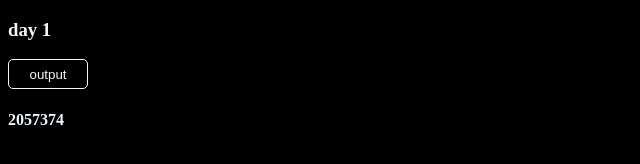
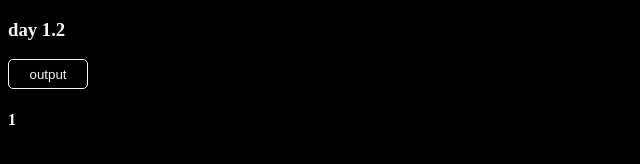
Before and after one commit to vybukhivka/advent-of-code-2024, a website built with Vite: page index.html in a window 1280 px wide. Both pictures are taken after a click on the button "output". Shown: the full height of the page, 0-640 px from the left. Built offline with nearby package versions, Linux system fonts and the light colour scheme.

Commit message:
day1.2 basic structure

```diff
--- a/src/day1.ts
+++ /dev/null
@@ -1,40 +0,0 @@
-import { data } from "./day1-input";
-
-export const day1 = (): number => {
-	type Columns = { left: number[]; right: number[] };
-	type Pair = [number, number];
-
-	function createSortedColumns(data: string): Columns {
-		const rows = data.split("\n");
-		const left = rows.map(
-			(row: string) => Number(row.slice(0, row.indexOf("   ")).trim()) || 0,
-		);
-		const right = rows.map(
-			(row: string) => Number(row.slice(row.indexOf("   ")).trim()) || 0,
-		);
-
-		return { left: left.sort(), right: right.sort() };
-	}
-
-	function createPairs(left: number[], right: number[]): Pair[] {
-		if (left.length !== right.length) {
-			throw new Error("Columns have different lengths");
-		}
-		return left.map((value, i) => [value, right[i]]);
-	}
-
-	function measureDistance(leftNum: number, rightNum: number): number {
-		if (!leftNum || !rightNum) throw new Error("Wrong input, number expected");
-
-		return Math.abs(leftNum - rightNum);
-	}
-
-	const idColumns = createSortedColumns(data);
-	const idPairs = createPairs(idColumns.left, idColumns.right);
-
-	const distance = idPairs.reduce((acc, [left, right]) => {
-		return acc + measureDistance(left, right);
-	}, 0);
-
-	return distance;
-};
--- /dev/null
+++ b/src/day1/day1.1.ts
@@ -0,0 +1,38 @@
+import { data } from "./day1.1-input";
+import { Columns, Pair } from "./types";
+
+export function createSortedColumns(data: string): Columns {
+	const rows = data.split("\n");
+	const left = rows.map(
+		(row: string) => Number(row.slice(0, row.indexOf("   ")).trim()) || 0,
+	);
+	const right = rows.map(
+		(row: string) => Number(row.slice(row.indexOf("   ")).trim()) || 0,
+	);
+
+	return { left: left.sort(), right: right.sort() };
+}
+
+export function createPairs(left: number[], right: number[]): Pair[] {
+	if (left.length !== right.length) {
+		throw new Error("Columns have different lengths");
+	}
+	return left.map((value, i) => [value, right[i]]);
+}
+
+function measureDistance(leftNum: number, rightNum: number): number {
+	if (!leftNum || !rightNum) throw new Error("Wrong input, number expected");
+
+	return Math.abs(leftNum - rightNum);
+}
+
+export const day1 = (): number => {
+	const idColumns = createSortedColumns(data);
+	const idPairs = createPairs(idColumns.left, idColumns.right);
+
+	const distance = idPairs.reduce((acc, [left, right]) => {
+		return acc + measureDistance(left, right);
+	}, 0);
+
+	return distance;
+};
--- /dev/null
+++ b/src/day1/day1.2.ts
@@ -0,0 +1,17 @@
+import { createPairs, createSortedColumns } from "./day1.1";
+import { data } from "./day1.1-input";
+
+const example = `3   4
+4   3
+2   5
+1   3
+3   9
+3   3`;
+
+export const day2 = (): number => {
+	const idColumns = createSortedColumns(example);
+	const idPairs = createPairs(idColumns.left, idColumns.right);
+	console.log(idPairs);
+
+	return 1;
+};
--- /dev/null
+++ b/src/day1/types.ts
@@ -0,0 +1,2 @@
+export type Columns = { left: number[]; right: number[] };
+export type Pair = [number, number];
--- a/src/main.ts
+++ b/src/main.ts
@@ -1,20 +1,25 @@
+import { day2 } from "./day1/day1.2";
 import "./style.css";
-import { day1 } from "./day1";
 
+const container = document.createElement("div");
 const h3 = document.createElement("h3");
 const btn = document.createElement("button");
 const output = document.createElement("h4");
+const app = document.querySelector("#app");
 
-h3.className = "greet";
-h3.textContent += "day 1";
-btn.className = "btn";
+h3.className = "greet1";
+h3.textContent += "day 1.2";
+btn.className = "btn1";
 btn.textContent = "output";
-output.className = "output";
+output.className = "output1";
 
-document.body.append(h3);
-document.body.append(btn);
-document.body.append(output);
+app?.append(container);
+container.append(h3);
+container.append(btn);
+container.append(output);
+
+day2();
 
 btn.addEventListener("click", () => {
-	output.textContent = String(day1());
+	output.textContent = String(day2());
 });
--- a/src/style.css
+++ b/src/style.css
@@ -2,11 +2,16 @@ body {
 	background-color: #000;
 }
 
-.greet {
+div {
+	width: 150px;
+	height: 150px;
+}
+
+h3 {
 	color: aliceblue;
 }
 
-.btn {
+button {
 	background-color: black;
 	color: aliceblue;
 	border: 1px solid aliceblue;
@@ -15,6 +20,6 @@ body {
 	height: 30px;
 }
 
-.output {
+h4 {
 	color: aliceblue;
 }
```
Also changed, not shown: src/day1/day1.1-input.ts (renamed from src/day1-input.ts).
